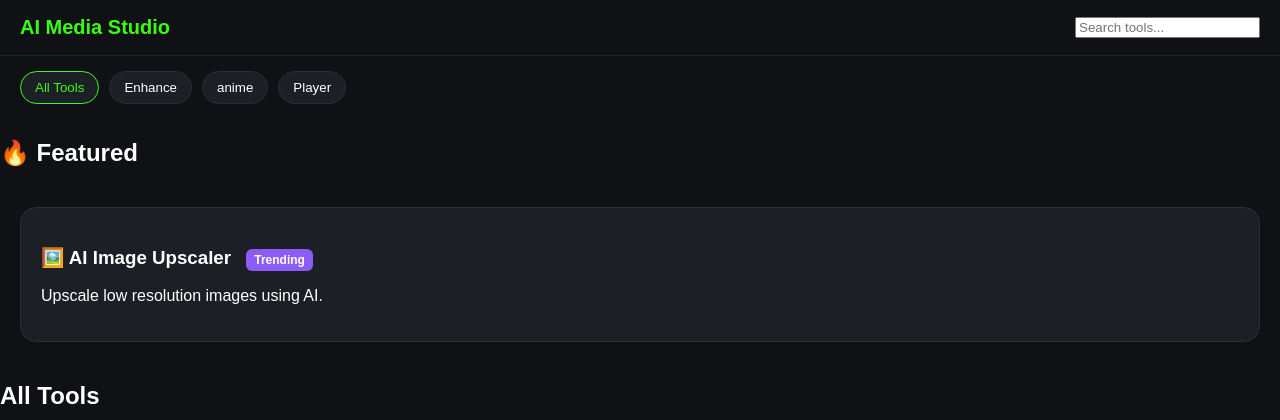
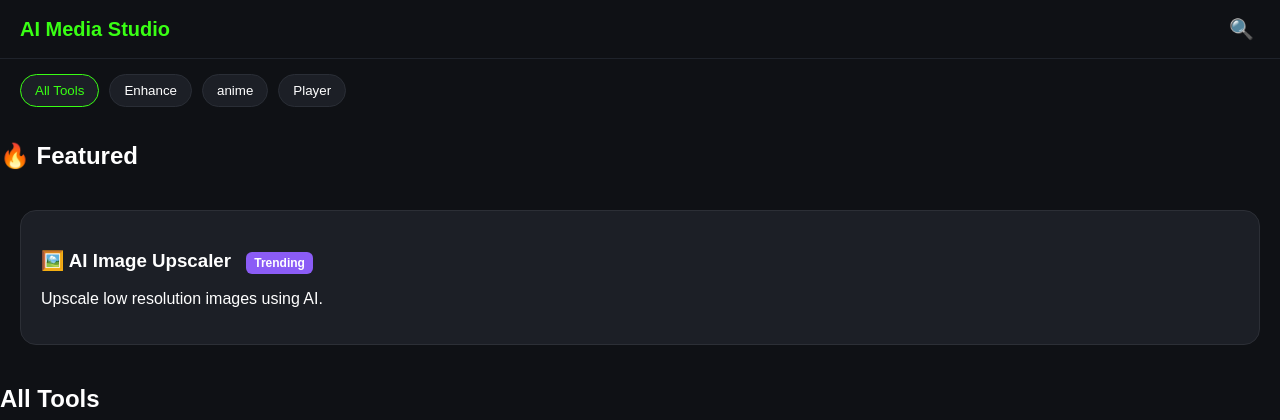
Before and after one commit to moviehall/Node.js-Tools-site, a Node server app: page / in a window 1280 px wide. Shown: the top 420 px of the page. Run offline with Node 20, Linux system fonts and the light colour scheme.

Commit message:
Update index.ejs

```diff
--- a/views/index.ejs
+++ b/views/index.ejs
@@ -11,8 +11,13 @@
 
 <header class="header">
   <a href="/" class="logo">AI Media Studio</a>
-  <input id="search-input" class="search" placeholder="Search tools...">
+  <button id="search-toggle" class="icon-btn">🔍</button>
 </header>
+
+<!-- Search (Hidden by default) -->
+<div id="search-container" class="search-container">
+  <input id="search-input" class="search-box" placeholder="Search tools...">
+</div>
 
 <!-- CATEGORY BUTTONS -->
 <div class="categories">
@@ -22,10 +27,12 @@
   <% }) %>
 </div>
 
-<!-- FEATURED -->
+<!-- FEATURED SECTION -->
 <% const featuredTools = tools.filter(t => t.featured); %>
 <% if (featuredTools.length > 0) { %>
+
   <h2 class="section-title">🔥 Featured</h2>
+
   <div class="tool-list">
     <% featuredTools.forEach(tool => { %>
       <div class="tool-card"
@@ -47,8 +54,10 @@
       </div>
     <% }) %>
   </div>
+
 <% } %>
 
+<!-- ALL TOOLS -->
 <h2 class="section-title">All Tools</h2>
 
 <div class="tool-list">
```
